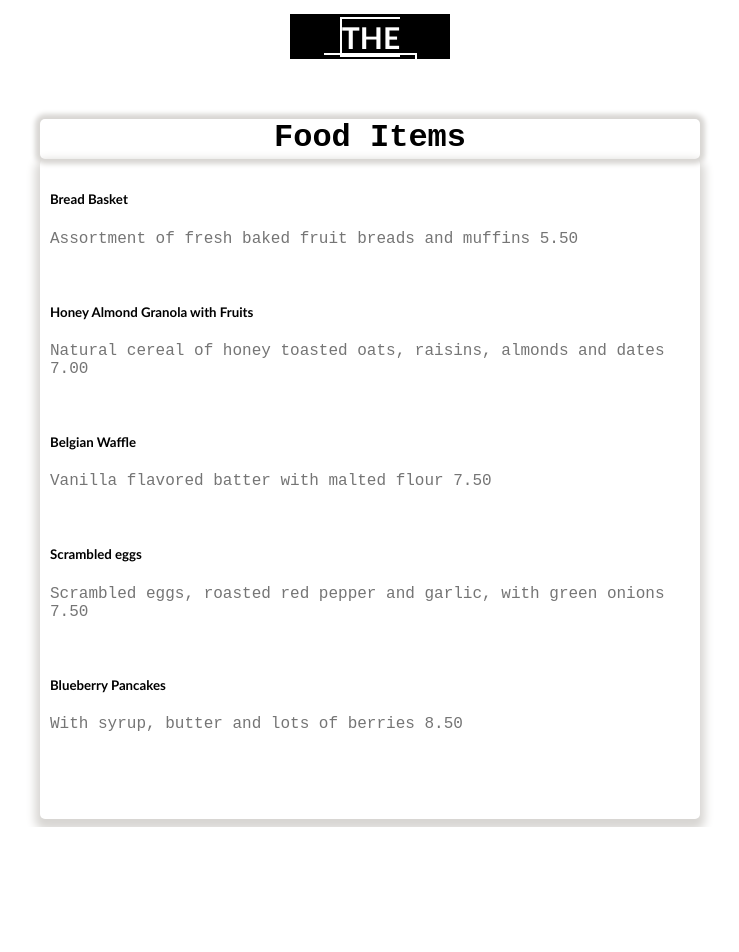
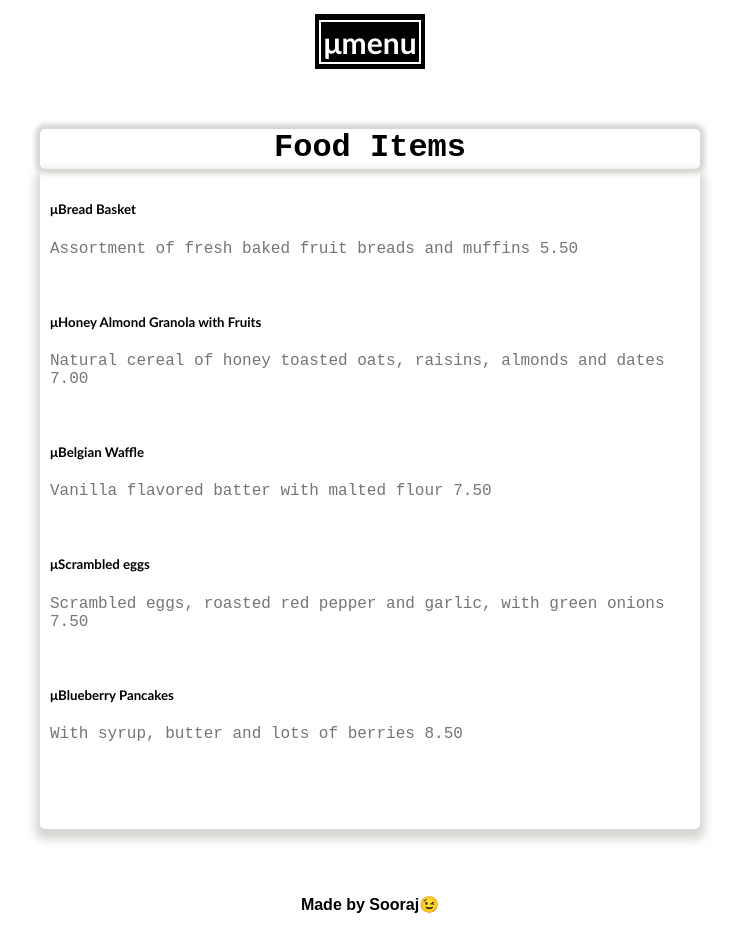
Before and after one commit to the3plet/cafe_menu-reactjs, a React (Create React App) app: page / in a window 1280 px wide. Shown: the part 46-998 px from the top of the page, without its empty margins (270-1009 px from the left). Before the commit the page ends 873 px from the top, so only its background shows below. Built offline with nearby package versions, Linux system fonts and the light colour scheme.

Commit message:
Added Footer
Credits Footer added + Minor changes

```diff
--- a/public/index.html
+++ b/public/index.html
@@ -7,7 +7,7 @@
     <meta name="theme-color" content="#000000" />
     <meta
       name="description"
-      content="Web site created using create-react-app"
+      content="Cafe Menu"
     />
     <link rel="apple-touch-icon" href="%PUBLIC_URL%/logo192.png" />
     <!--
@@ -24,7 +24,7 @@
       work correctly both with client-side routing and a non-root public URL.
       Learn how to configure a non-root public URL by running `npm run build`.
     -->
-    <title>React App</title>
+    <title>μCafe</title>
   </head>
   <body>
     <noscript>You need to enable JavaScript to run this app.</noscript>
--- a/src/App.js
+++ b/src/App.js
@@ -4,40 +4,46 @@ function App() {
   return (
     <Fragment>
       <h5 className={hi.menu}>
-        <span className={hi.border}>THE MENU</span>
+        <span className={hi.border}> μmenu</span>
       </h5>
 
       <div className={hi.box}>Food Items</div>
 
       <div className={hi.mainbox}>
         <div>
-          <h5 className={hi.h5}>Bread Basket</h5>
+          <h5 className={hi.h5}> μBread Basket</h5>
           <p className={hi.p}>
             Assortment of fresh baked fruit breads and muffins 5.50
           </p>
           <br></br>
 
-          <h5 className={hi.h5}>Honey Almond Granola with Fruits</h5>
+          <h5 className={hi.h5}>μHoney Almond Granola with Fruits</h5>
           <p className={hi.p}>
             Natural cereal of honey toasted oats, raisins, almonds and dates
             7.00
           </p>
           <br></br>
 
-          <h5 className={hi.h5}>Belgian Waffle</h5>
+          <h5 className={hi.h5}>μBelgian Waffle</h5>
           <p className={hi.p}>Vanilla flavored batter with malted flour 7.50</p>
           <br></br>
 
-          <h5 className={hi.h5}>Scrambled eggs</h5>
+          <h5 className={hi.h5}>μScrambled eggs</h5>
           <p className={hi.p}>
             Scrambled eggs, roasted red pepper and garlic, with green onions
             7.50
           </p>
           <br></br>
 
-          <h5 className={hi.h5}>Blueberry Pancakes</h5>
+          <h5 className={hi.h5}>μBlueberry Pancakes</h5>
           <p className={hi.p}>With syrup, butter and lots of berries 8.50</p>
         </div>
+      </div>
+
+      <div>
+        <footer className={hi.sooraj}>
+          <p>Made by Sooraj😉</p>
+        </footer>
       </div>
     </Fragment>
   );
--- a/src/App.module.css
+++ b/src/App.module.css
@@ -61,8 +61,10 @@ h5{
     border-style: solid;
     border-width: 10px;
     height: 40px;
-    width: 160px;
-    padding-top: 5px;
+    width: 110px;
+    padding-top: 10px;
+    padding-bottom: 5px;
+
     margin-left: auto;
     margin-right: auto;
 
@@ -72,4 +74,14 @@ h5{
     border-color: white;
     border-style: solid;
     border-width: 2px;
+    padding: 2px;
 }
+.sooraj{
+
+    text-align: center;
+    padding: 50px;
+    font-family: Arial, Helvetica, sans-serif;
+    font-weight: 700;
+    font-size: medium;
+    color: black;
+}
```
